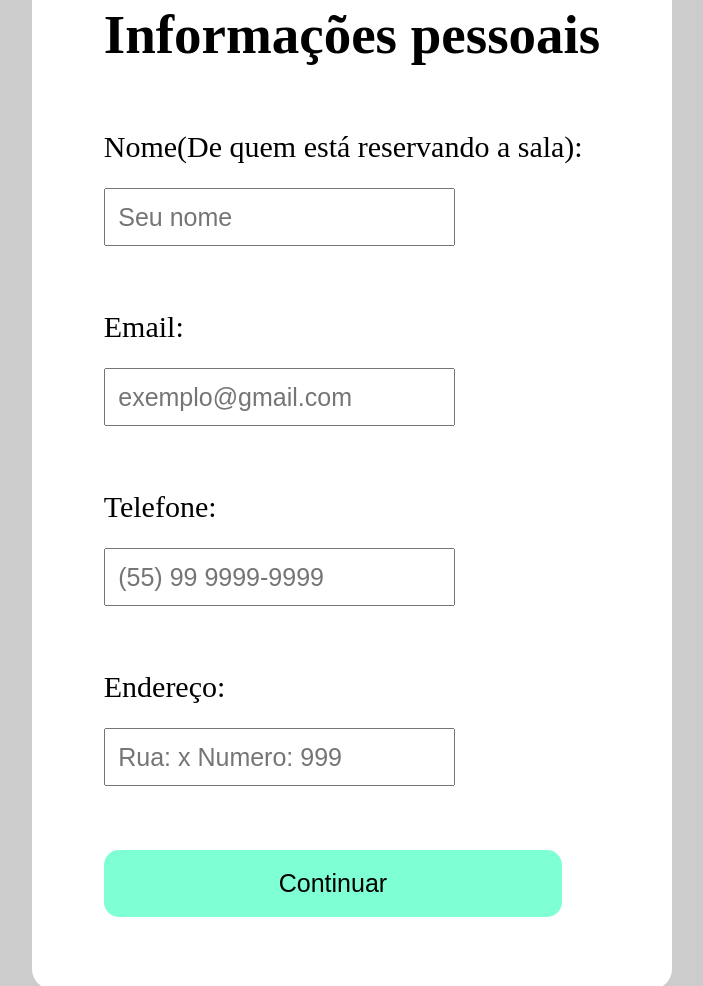
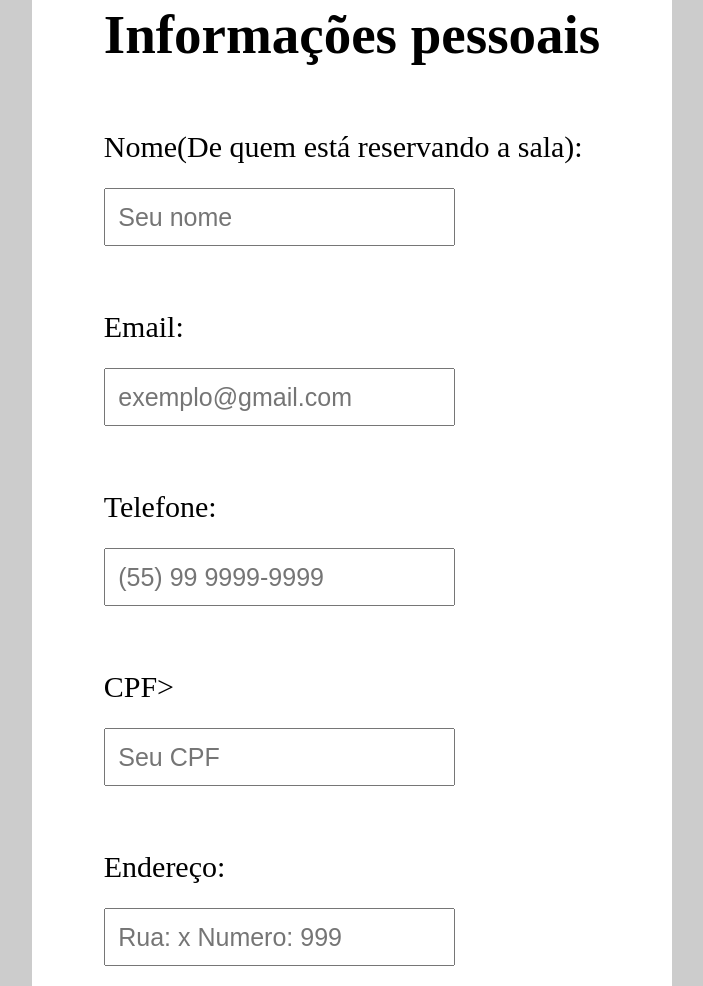
Before and after one commit to Gustavo-Ianque-Correa/Prova_BD_2C, a plain HTML site: page index.html in a window 1280 px wide. Shown: the part 279-1265 px from the top of the page, without its empty margins (288-991 px from the left). Drawn offline with Linux system fonts and the light colour scheme.

Commit message:
Update index.html

```diff
--- a/index.html
+++ b/index.html
@@ -35,6 +35,11 @@
                 <div class="input">
                     <p><label for="telefone">Telefone:</label></p>
                     <input id="telefone" type="tel" required placeholder="(55) 99 9999-9999">
+                </div>
+
+		<div class="input">
+                    <p><label for="CPF">CPF></p>
+                    <input id="CPF" type="text" required placeholder="Seu CPF">
                 </div>
 
                 <div class="input">
```
